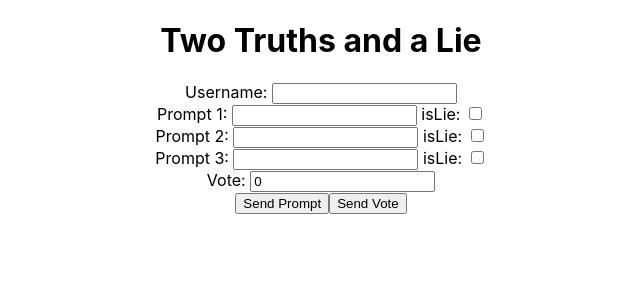
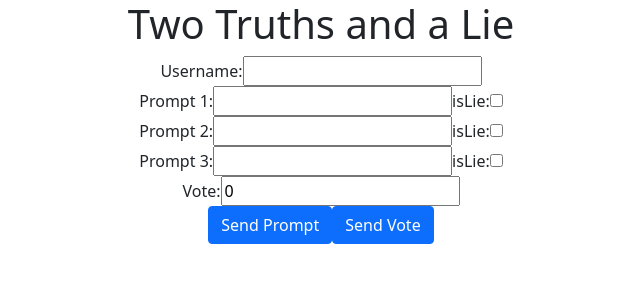
Before and after one commit to Adrusselljr/two-truths-and-a-lie, a React (Create React App) app: page / in a window 1280 px wide. Shown: the top 300 px of the page, without its empty margins (319-959 px from the left). Built offline with nearby package versions, Linux system fonts and the light colour scheme.

Commit message:
added some bootstrap

```diff
--- a/package.json
+++ b/package.json
@@ -6,6 +6,7 @@
     "@testing-library/jest-dom": "^5.16.2",
     "@testing-library/react": "^12.1.4",
     "@testing-library/user-event": "^13.5.0",
+    "bootstrap": "^5.1.3",
     "react": "^17.0.2",
     "react-dom": "^17.0.2",
     "react-scripts": "5.0.0",
--- a/src/App.jsx
+++ b/src/App.jsx
@@ -1,5 +1,6 @@
 import React, { Component } from 'react'
 import "./App.css"
+import 'bootstrap/dist/css/bootstrap.min.css'
 
 export class App extends Component {
 
@@ -96,8 +97,8 @@ export class App extends Component {
                     <label>Vote: </label>
                     <input type="number" name="vote" value={ this.state.vote } onChange={ this.chsangeHandlerVote }/><br/>
 
-                    <button>Send Prompt</button>
-                    <button>Send Vote</button>
+                    <button className="btn btn-primary">Send Prompt</button>
+                    <button className="btn btn-primary">Send Vote</button>
 
                 </form>
 
```
Also changed, not shown: src/App.css (line endings or trailing spaces), 1 other file (tests, documents, lock files or other folders).
